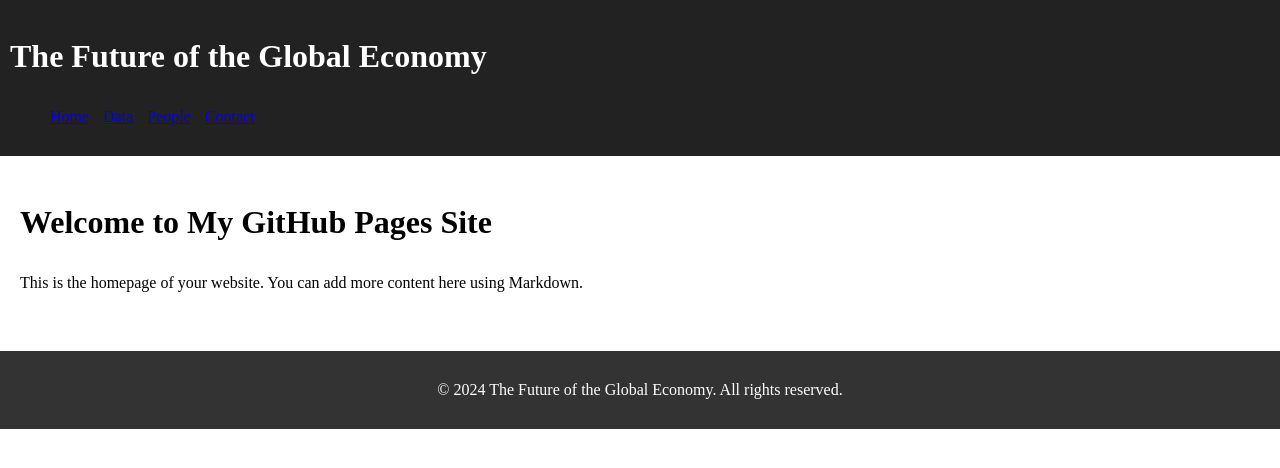
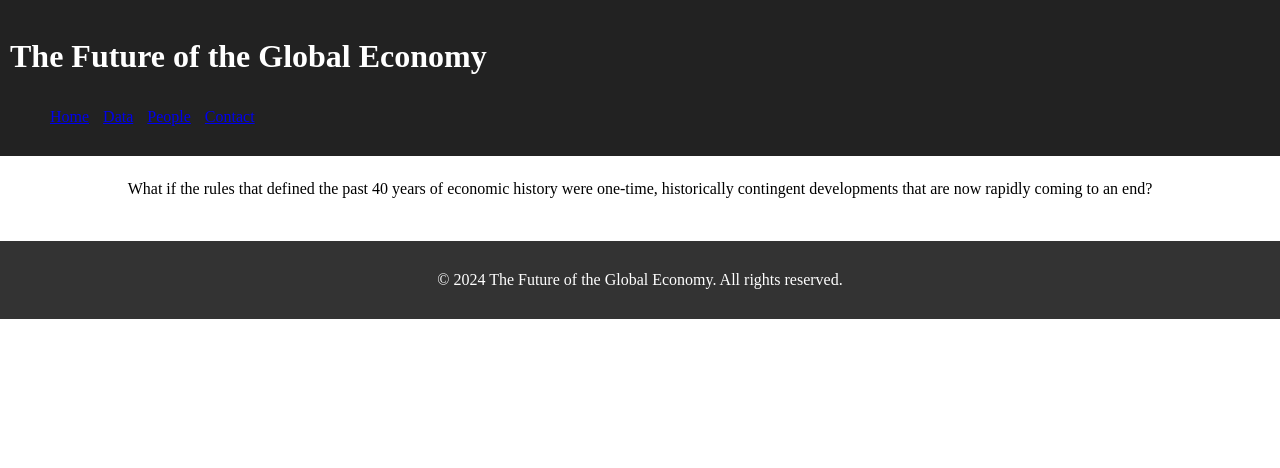
Before and after one commit to juliocedillo/neweconomy, a Jekyll site: the page built from index.md, in a window 1280 px wide. Shown: the top 468 px of the page. Built offline with Jekyll 4.4.1, drawn with Linux system fonts in a browser that asks for light colours.

Commit message:
Update index.md

```diff
--- a/index.md
+++ b/index.md
@@ -4,6 +4,6 @@ title: Home
 permalink: /
 ---
 
-# Welcome to My GitHub Pages Site
-
-This is the homepage of your website. You can add more content here using Markdown.
+<div align="center">
+  What if the rules that defined the past 40 years of economic history were one-time, historically contingent developments that are now rapidly coming to an end?
+</div>
```
